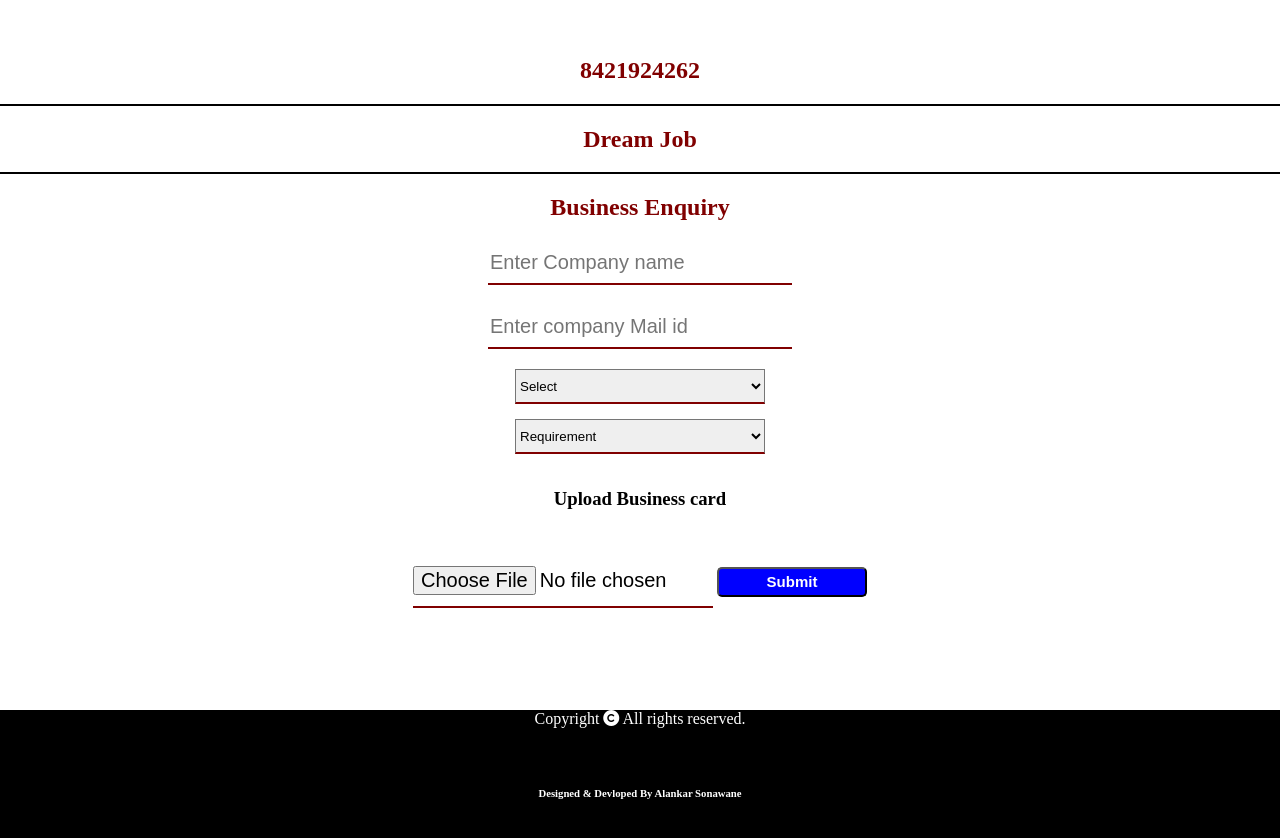
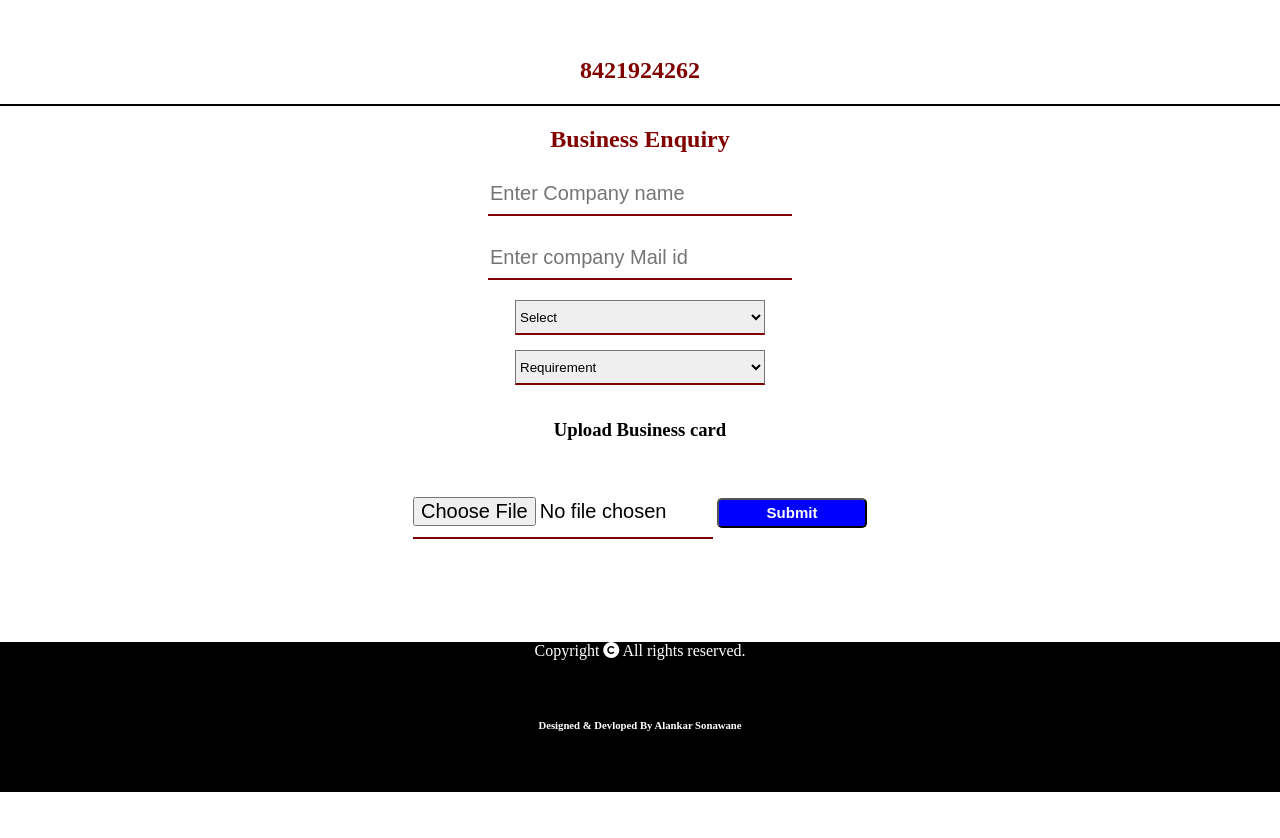
Before and after one commit to yashglobalconsultats/ygconsultant, a plain HTML site: page index.html in a window 1280 px wide. Shown: the part 3902-4740 px from the top of the page. After the commit the page ends 4694 px from the top, so only its background shows below. Drawn offline with nearby package versions, Linux system fonts and the light colour scheme.

Commit message:
Update index.html
update with form db sheets 3rd time.

```diff
--- a/index.html
+++ b/index.html
@@ -385,11 +385,7 @@ color:white;
   <h2>8421924262</h2>
   </center>
   </div>
-  <div class="dreamJob" id="dreamJob" data-aos="zoom-in">
-    <center><h2>Dream Job</h2></center>
-    <center>
-     <script src="https://sheetdb.io/s/f/4k2g039zyn4lt.js"></script>
-    </div>
+   <script src="https://sheetdb.io/s/f/4k2g039zyn4lt.js"></script>
     <div class="business" data-aos="zoom-in">
       <center>
         <h2>Business Enquiry</h2>
```
